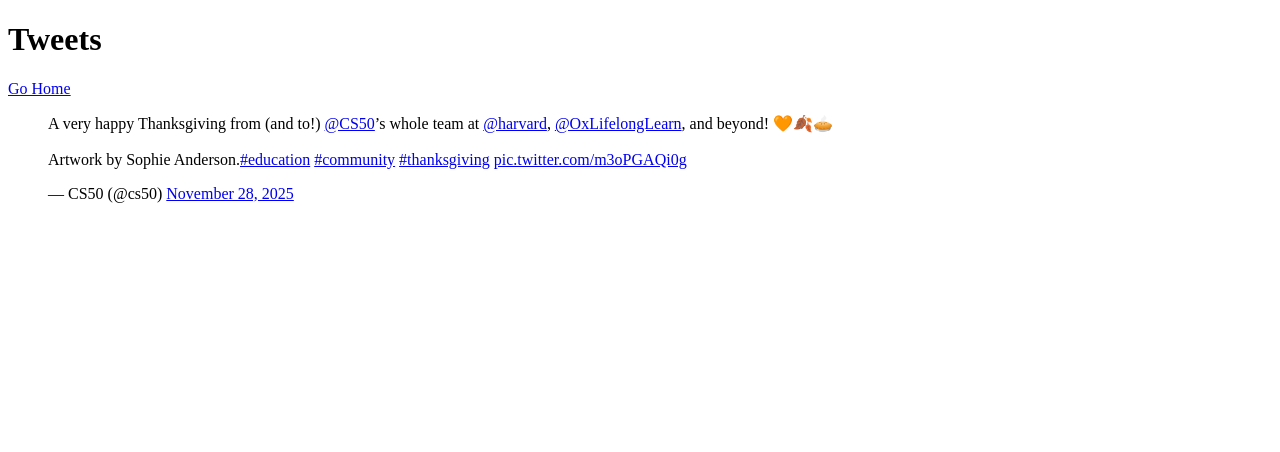
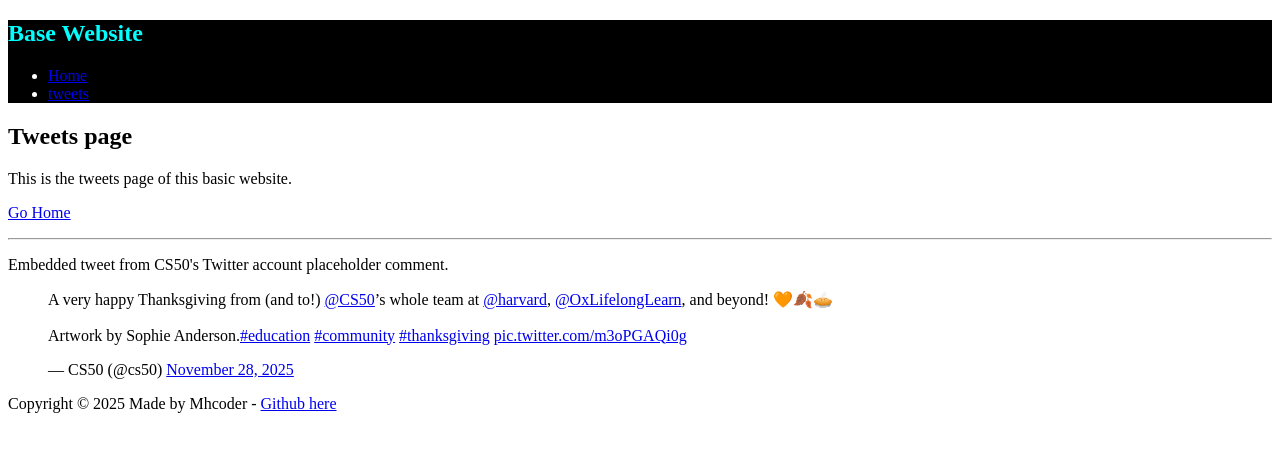
Before and after one commit to Mh-NOUHICoder/My_First_Portfolio, a plain HTML site: page html_basic/tweets.html in a window 1280 px wide. Drawn offline with Linux system fonts and the light colour scheme.

Commit message:
create a cool website

```diff
--- a/html_basic/tweets.html
+++ b/html_basic/tweets.html
@@ -6,15 +6,34 @@
     <title>Tweets</title>
   </head>
   <body>
-    <h1>Tweets</h1>
+    <header>
+      <nav style="background-color: black; color: white">
+        <h1 style="color: aqua;">Base Website</h1>
+        <ul>
+          <li><a href="index.html">Home</a></li>
+        <li><a href="tweets.html">tweets</a></li>
+        </ul>
+      </nav>
+    </header>
+    <main>
+      <aside>
+          <h1>Tweets page</h1>
+          <p>This is the tweets page of this basic website.</p>
           <p><a href="index.html">Go Home</a></p>
+          <hr>
+          <p>
+            Embedded tweet from CS50's Twitter account
+            placeholder comment.
+          </p>
+      </aside>
       <article>
         <blockquote class="twitter-tweet">
           <p lang="en" dir="ltr">
             A very happy Thanksgiving from (and to!)
             <a href="https://twitter.com/cs50?ref_src=twsrc%5Etfw">@CS50</a>’s
             whole team at
-          <a href="https://twitter.com/Harvard?ref_src=twsrc%5Etfw">@harvard</a
+            <a href="https://twitter.com/Harvard?ref_src=twsrc%5Etfw"
+              >@harvard</a
             >,
             <a href="https://twitter.com/OxLifelongLearn?ref_src=twsrc%5Etfw"
               >@OxLifelongLearn</a
@@ -44,6 +63,9 @@
           charset="utf-8"
         ></script>
       </article>
-
+    </main>
+    <footer>
+      <p>Copyright &copy; 2025 Made by Mhcoder - <a href="https://github.com/Mh-NOUHICoder">Github here</a></p>
+    </footer>
   </body>
 </html>
```
Also changed, not shown: html_basic/index.html (+19 -1 lines). Lines whose indentation alone changed are shown as unchanged.
